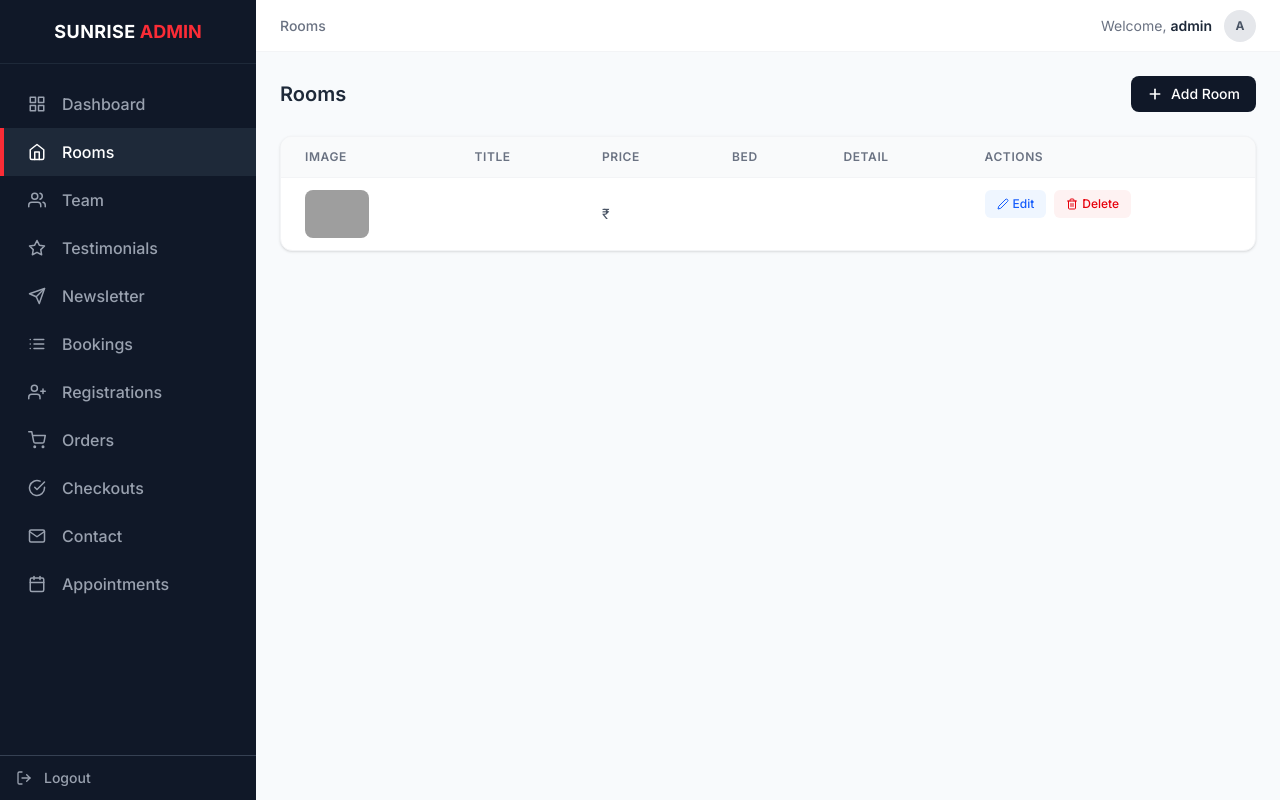
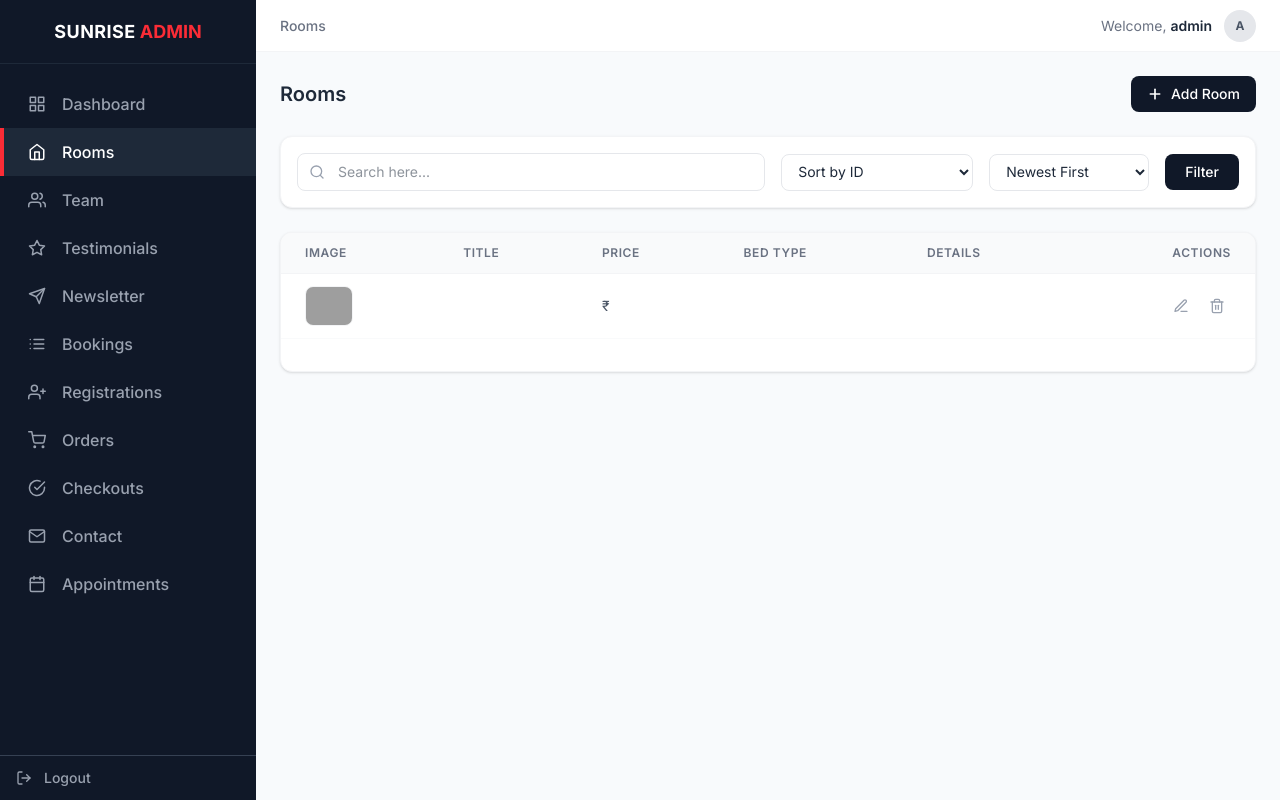
Before and after one commit to mohitgajjar1811/pgsystem, a Laravel app: page /admin/showroom in a window 1280 px wide. Run offline with Laravel 12, Linux system fonts and the light colour scheme; the visitor is signed in with stand-in values (Sample User, id 1); tables that the repository leaves empty hold one stand-in row (values such as "Sample post"); style sheets or scripts are compiled from the project's sources; parts of the project's set-up code (start-up, migrations or seed data) failed here and were passed over; grey boxes are pictures that could not be loaded.

Commit message:
add searcing, filtering, sorting

```diff
--- a/app/Http/Controllers/AdminController.php
+++ b/app/Http/Controllers/AdminController.php
@@ -33,24 +33,55 @@
         return view('admin.sidebar', compact('stats'));
     }
 
-    public function shownews() {
-        $data10 = Newsletter::all();
-        return view('admin.shownews', ['data10' => $data10]);
+    public function shownews(Request $request) {
+        $query = Newsletter::query();
+        if ($request->filled('search')) {
+            $query->where('email', 'like', '%' . $request->search . '%');
+        }
+        $data10 = $query->orderBy($request->get('sort', 'id'), $request->get('direction', 'desc'))->paginate(10)->withQueryString();
+        $sortOptions = ['email' => 'Email'];
+        return view('admin.shownews', compact('data10', 'sortOptions'));
     }
 
-    public function showappointment() {
-        $data = Apt::all();
-        return view('admin.showappointment', ['data' => $data]);
+    public function showappointment(Request $request) {
+        $query = Apt::query();
+        if ($request->filled('search')) {
+            $query->where(function($q) use ($request) {
+                $q->where('name', 'like', '%' . $request->search . '%')
+                  ->orWhere('email', 'like', '%' . $request->search . '%')
+                  ->orWhere('phn', 'like', '%' . $request->search . '%');
+            });
+        }
+        $data = $query->orderBy($request->get('sort', 'id'), $request->get('direction', 'desc'))->paginate(10)->withQueryString();
+        $sortOptions = ['name' => 'Name', 'date' => 'Date', 'time' => 'Time'];
+        return view('admin.showappointment', compact('data', 'sortOptions'));
     }
 
-    public function showbooking() {
-        $data = Booking::all();
-        return view('admin.showbooking', ['data' => $data]);
+    public function showbooking(Request $request) {
+        $query = Booking::query();
+        if ($request->filled('search')) {
+            $query->where(function($q) use ($request) {
+                $q->where('name', 'like', '%' . $request->search . '%')
+                  ->orWhere('email', 'like', '%' . $request->search . '%')
+                  ->orWhere('mobileno', 'like', '%' . $request->search . '%');
+            });
+        }
+        $data = $query->orderBy($request->get('sort', 'id'), $request->get('direction', 'desc'))->paginate(10)->withQueryString();
+        $sortOptions = ['name' => 'Name', 'joiningdate' => 'Joining Date'];
+        return view('admin.showbooking', compact('data', 'sortOptions'));
     }
 
-    public function showcontact() {
-        $data1 = Student::all();
-        return view('admin.showcontact', ['data1' => $data1]);
+    public function showcontact(Request $request) {
+        $query = Student::query();
+        if ($request->filled('search')) {
+            $query->where(function($q) use ($request) {
+                $q->where('name', 'like', '%' . $request->search . '%')
+                  ->orWhere('email', 'like', '%' . $request->search . '%');
+            });
+        }
+        $data1 = $query->orderBy($request->get('sort', 'id'), $request->get('direction', 'desc'))->paginate(10)->withQueryString();
+        $sortOptions = ['name' => 'Name', 'email' => 'Email'];
+        return view('admin.showcontact', compact('data1', 'sortOptions'));
     }
 
     public function addteam(Request $request) {
@@ -73,14 +104,33 @@
         return view('admin.addteam', ['data11' => $data11]);
     }
 
-    public function showregistration() {
-        $data12 = Signup::all();
-        return view('admin.showregistration', ['data12' => $data12]);
+    public function showregistration(Request $request) {
+        $query = Signup::query();
+        if ($request->filled('search')) {
+            $query->where(function($q) use ($request) {
+                $q->where('firstname', 'like', '%' . $request->search . '%')
+                  ->orWhere('lastname', 'like', '%' . $request->search . '%')
+                  ->orWhere('email', 'like', '%' . $request->search . '%')
+                  ->orWhere('phoneno', 'like', '%' . $request->search . '%');
+            });
+        }
+        $data12 = $query->orderBy($request->get('sort', 'id'), $request->get('direction', 'desc'))->paginate(10)->withQueryString();
+        $sortOptions = ['firstname' => 'First Name', 'lastname' => 'Last Name', 'email' => 'Email'];
+        return view('admin.showregistration', compact('data12', 'sortOptions'));
     }
 
-    public function showlogin() {
-        $data13 = Signup::all();
-        return view('admin.showlogin', ['data13' => $data13]);
+    public function showlogin(Request $request) {
+        $query = Signup::query();
+        if ($request->filled('search')) {
+            $query->where(function($q) use ($request) {
+                $q->where('firstname', 'like', '%' . $request->search . '%')
+                  ->orWhere('lastname', 'like', '%' . $request->search . '%')
+                  ->orWhere('email', 'like', '%' . $request->search . '%');
+            });
+        }
+        $data13 = $query->orderBy($request->get('sort', 'id'), $request->get('direction', 'desc'))->paginate(10)->withQueryString();
+        $sortOptions = ['firstname' => 'First Name', 'lastname' => 'Last Name', 'email' => 'Email'];
+        return view('admin.showlogin', compact('data13', 'sortOptions'));
     }
 
     public function deleteregistration($id) {
@@ -88,9 +138,17 @@
         return redirect('/admin/showregistration');
     }
 
-    public function showteam() {
-        $data11 = Team::all();
-        return view('admin.showteam', ['data11' => $data11]);
+    public function showteam(Request $request) {
+        $query = Team::query();
+        if ($request->filled('search')) {
+            $query->where(function($q) use ($request) {
+                $q->where('name', 'like', '%' . $request->search . '%')
+                  ->orWhere('dsg', 'like', '%' . $request->search . '%');
+            });
+        }
+        $data11 = $query->orderBy($request->get('sort', 'id'), $request->get('direction', 'desc'))->paginate(10)->withQueryString();
+        $sortOptions = ['name' => 'Name', 'dsg' => 'Designation'];
+        return view('admin.showteam', compact('data11', 'sortOptions'));
     }
 
     public function deleteteam($id) {
@@ -137,9 +195,18 @@
         return view('admin.addroom', ['data' => $data]);
     }
 
-    public function showroom() {
-        $data = Blog::all();
-        return view('admin.showroom', ['data' => $data]);
+    public function showroom(Request $request) {
+        $query = Blog::query();
+        if ($request->filled('search')) {
+            $query->where(function($q) use ($request) {
+                $q->where('title', 'like', '%' . $request->search . '%')
+                  ->orWhere('detail', 'like', '%' . $request->search . '%')
+                  ->orWhere('bed', 'like', '%' . $request->search . '%');
+            });
+        }
+        $data = $query->orderBy($request->get('sort', 'id'), $request->get('direction', 'desc'))->paginate(10)->withQueryString();
+        $sortOptions = ['title' => 'Title', 'price' => 'Price', 'bed' => 'Bed Type'];
+        return view('admin.showroom', compact('data', 'sortOptions'));
     }
 
     public function updateroom(Request $request, $id) {
@@ -166,14 +233,26 @@
         return redirect('/admin/showroom');
     }
 
-    public function showorder() {
-        $data13 = Order::all();
-        return view('admin.showorder', ['data13' => $data13]);
+    public function showorder(Request $request) {
+        $query = Order::query();
+        if ($request->filled('search')) {
+            $query->where('order_id', 'like', '%' . $request->search . '%');
+            // Assuming order has some identifiable field, update if different
+        }
+        $data13 = $query->orderBy($request->get('sort', 'id'), $request->get('direction', 'desc'))->paginate(10)->withQueryString();
+        $sortOptions = ['order_id' => 'Order ID', 'amount' => 'Amount'];
+        return view('admin.showorder', compact('data13', 'sortOptions'));
     }
 
-    public function showcheckout() {
-        $data14 = Cout::all();
-        return view('admin.showcheckout', ['data14' => $data14]);
+    public function showcheckout(Request $request) {
+        $query = Cout::query();
+        if ($request->filled('search')) {
+            $query->where('name', 'like', '%' . $request->search . '%')
+                  ->orWhere('email', 'like', '%' . $request->search . '%');
+        }
+        $data14 = $query->orderBy($request->get('sort', 'id'), $request->get('direction', 'desc'))->paginate(10)->withQueryString();
+        $sortOptions = ['name' => 'Name', 'email' => 'Email'];
+        return view('admin.showcheckout', compact('data14', 'sortOptions'));
     }
 
     public function addtest(Request $request) {
@@ -197,9 +276,17 @@
         return view('admin.addtest', ['data' => $data]);
     }
 
-    public function showtest() {
-        $data2 = Test::all();
-        return view('admin.showtest', ['data2' => $data2]);
+    public function showtest(Request $request) {
+        $query = Test::query();
+        if ($request->filled('search')) {
+            $query->where(function($q) use ($request) {
+                $q->where('name', 'like', '%' . $request->search . '%')
+                  ->orWhere('dsg', 'like', '%' . $request->search . '%');
+            });
+        }
+        $data2 = $query->orderBy($request->get('sort', 'id'), $request->get('direction', 'desc'))->paginate(10)->withQueryString();
+        $sortOptions = ['name' => 'Name', 'dsg' => 'Designation'];
+        return view('admin.showtest', compact('data2', 'sortOptions'));
     }
 
     public function updatetest(Request $request, $id) {
--- /dev/null
+++ b/resources/views/admin/partials/filters.blade.php
@@ -0,0 +1,105 @@
+<div class="flex flex-col md:flex-row items-center gap-4 mb-6 bg-white p-4 rounded-xl border border-gray-100 shadow-sm">
+    <form action="" method="GET" id="admin-filter-form" class="flex flex-1 flex-col md:flex-row items-center gap-4 w-full">
+        <!-- Search Input -->
+        <div class="relative flex-1 w-full">
+            <span class="absolute inset-y-0 left-0 pl-3 flex items-center pointer-events-none text-gray-400">
+                <i data-feather="search" style="width:16px;height:16px;"></i>
+            </span>
+            <input type="text" name="search" id="admin-search-input" value="{{ request('search') }}" placeholder="Search here..."
+                   class="block w-full pl-10 pr-3 py-2 border border-gray-200 rounded-lg focus:outline-none focus:ring-2 focus:ring-gray-900 focus:border-transparent text-sm transition-all"
+                   autocomplete="off">
+        </div>
+
+        <!-- Sort Column -->
+        <div class="w-full md:w-48">
+            <select name="sort" id="admin-sort-select" class="block w-full px-3 py-2 border border-gray-200 rounded-lg focus:outline-none focus:ring-2 focus:ring-gray-900 text-sm transition-all bg-white cursor-pointer">
+                <option value="id" {{ request('sort') == 'id' ? 'selected' : '' }}>Sort by ID</option>
+                @foreach($sortOptions as $value => $label)
+                    <option value="{{ $value }}" {{ request('sort') == $value ? 'selected' : '' }}>Sort by {{ $label }}</option>
+                @endforeach
+            </select>
+        </div>
+
+        <!-- Sort Direction -->
+        <div class="w-full md:w-40">
+            <select name="direction" id="admin-direction-select" class="block w-full px-3 py-2 border border-gray-200 rounded-lg focus:outline-none focus:ring-2 focus:ring-gray-900 text-sm transition-all bg-white cursor-pointer">
+                <option value="desc" {{ request('direction') == 'desc' ? 'selected' : '' }}>Newest First</option>
+                <option value="asc" {{ request('direction') == 'asc' ? 'selected' : '' }}>Oldest First</option>
+            </select>
+        </div>
+
+        <!-- Actions -->
+        <div class="flex items-center gap-2 w-full md:w-auto">
+            <button type="submit" class="flex-1 md:flex-none inline-flex items-center justify-center gap-2 bg-gray-900 text-white text-sm font-medium px-5 py-2 rounded-lg hover:bg-gray-700 transition-colors cursor-pointer">
+                Filter
+            </button>
+            @if(request()->has('search') || request()->has('sort'))
+                <a href="{{ url()->current() }}" class="flex-1 md:flex-none inline-flex items-center justify-center gap-2 bg-gray-100 text-gray-600 text-sm font-medium px-5 py-2 rounded-lg hover:bg-gray-200 transition-colors no-underline">
+                    Reset
+                </a>
+            @endif
+        </div>
+    </form>
+</div>
+
+<script>
+document.addEventListener('DOMContentLoaded', function() {
+    const searchInput = document.getElementById('admin-search-input');
+    const sortSelect = document.getElementById('admin-sort-select');
+    const directionSelect = document.getElementById('admin-direction-select');
+    const container = document.getElementById('admin-table-container');
+    const form = document.getElementById('admin-filter-form');
+
+    let timeout = null;
+
+    function performSearch() {
+        const url = new URL(window.location.href);
+        const params = new URLSearchParams(new FormData(form));
+
+        // Update URL bar
+        window.history.replaceState({}, '', `${url.pathname}?${params.toString()}`);
+
+        // Show loading state
+        if (container) container.style.opacity = '0.5';
+
+        fetch(`${url.pathname}?${params.toString()}`, {
+            headers: { 'X-Requested-With': 'XMLHttpRequest' }
+        })
+        .then(response => response.text())
+        .then(html => {
+            const parser = new DOMParser();
+            const doc = parser.parseFromString(html, 'text/html');
+            const newContent = doc.getElementById('admin-table-container');
+
+            if (newContent && container) {
+                container.innerHTML = newContent.innerHTML;
+                feather.replace(); // Re-init icons
+            }
+            container.style.opacity = '1';
+        })
+        .catch(err => {
+            console.error('Search failed:', err);
+            container.style.opacity = '1';
+        });
+    }
+
+    if (searchInput) {
+        searchInput.addEventListener('input', function() {
+            clearTimeout(timeout);
+            timeout = setTimeout(performSearch, 300);
+        });
+    }
+
+    [sortSelect, directionSelect].forEach(el => {
+        if (el) {
+            el.addEventListener('change', performSearch);
+        }
+    });
+
+    // Prevent default form submission to handle it via JS
+    form.addEventListener('submit', function(e) {
+        e.preventDefault();
+        performSearch();
+    });
+});
+</script>
--- a/resources/views/admin/showroom.blade.php
+++ b/resources/views/admin/showroom.blade.php
@@ -10,47 +10,58 @@
     </a>
 </div>
 
-<div class="bg-white rounded-xl shadow-sm border border-gray-100 overflow-hidden">
-    <table class="w-full text-sm">
+@include('admin.partials.filters')
+
+<div id="admin-table-container">
+    <div class="bg-white rounded-xl shadow-sm border border-gray-100 overflow-hidden">
+        <table class="w-full text-sm">
         <thead>
             <tr class="bg-gray-50 border-b border-gray-100">
                 <th class="text-left text-xs font-semibold text-gray-500 uppercase tracking-wider px-6 py-3">Image</th>
                 <th class="text-left text-xs font-semibold text-gray-500 uppercase tracking-wider px-6 py-3">Title</th>
                 <th class="text-left text-xs font-semibold text-gray-500 uppercase tracking-wider px-6 py-3">Price</th>
-                <th class="text-left text-xs font-semibold text-gray-500 uppercase tracking-wider px-6 py-3">Bed</th>
-                <th class="text-left text-xs font-semibold text-gray-500 uppercase tracking-wider px-6 py-3">Detail</th>
-                <th class="text-left text-xs font-semibold text-gray-500 uppercase tracking-wider px-6 py-3">Actions</th>
+                <th class="text-left text-xs font-semibold text-gray-500 uppercase tracking-wider px-6 py-3">Bed Type</th>
+                <th class="text-left text-xs font-semibold text-gray-500 uppercase tracking-wider px-6 py-3">Details</th>
+                <th class="text-left text-xs font-semibold text-gray-500 uppercase tracking-wider px-6 py-3 text-right">Actions</th>
             </tr>
         </thead>
         <tbody class="divide-y divide-gray-50">
             @foreach($data as $i)
             <tr class="hover:bg-gray-50 transition-colors">
                 <td class="px-6 py-3">
-                    <img src="{{ asset('img_uploads/' . $i->image) }}" class="h-12 w-16 rounded-lg object-cover" alt="{{ $i->title }}">
+                    <div class="w-12 h-10 rounded-lg overflow-hidden border border-gray-100">
+                        <img src="{{ asset('img_uploads/' . $i->image) }}" class="w-full h-full object-cover" onerror="this.src='/img_uploads/placeholder.png'">
+                    </div>
                 </td>
                 <td class="px-6 py-3 font-medium text-gray-800">{{ $i->title }}</td>
                 <td class="px-6 py-3 text-gray-600">₹{{ $i->price }}</td>
                 <td class="px-6 py-3 text-gray-600">{{ $i->bed }}</td>
                 <td class="px-6 py-3 text-gray-500 max-w-xs truncate">{{ $i->detail }}</td>
-                <td class="px-6 py-3 flex items-center gap-2">
-                    <a href="/admin/updateroom/{{ $i->id }}" class="inline-flex items-center gap-1 text-xs font-medium text-blue-600 bg-blue-50 hover:bg-blue-100 px-3 py-1.5 rounded-md no-underline transition-colors">
-                        <i data-feather="edit-2" style="width:12px;height:12px;"></i> Edit
-                    </a>
-                    <a href="/admin/deleteroom/{{ $i->id }}" class="inline-flex items-center gap-1 text-xs font-medium text-red-600 bg-red-50 hover:bg-red-100 px-3 py-1.5 rounded-md no-underline transition-colors"
-                       onclick="return confirm('Delete this room?')">
-                        <i data-feather="trash-2" style="width:12px;height:12px;"></i> Delete
-                    </a>
+                <td class="px-6 py-3 text-right">
+                    <div class="flex items-center justify-end gap-2">
+                        <a href="/admin/updateroom/{{ $i->id }}" class="p-1.5 text-gray-400 hover:text-gray-900 transition-colors">
+                            <i data-feather="edit-3" style="width:16px;height:16px;"></i>
+                        </a>
+                        <a href="/admin/deleteroom/{{ $i->id }}" class="p-1.5 text-gray-400 hover:text-red-600 transition-colors" onclick="return confirm('Delete this room?')">
+                            <i data-feather="trash-2" style="width:16px;height:16px;"></i>
+                        </a>
+                    </div>
                 </td>
             </tr>
             @endforeach
         </tbody>
     </table>
-    @if(count($data) === 0)
+
+    @if(count($data) > 0)
+    <div class="px-6 py-4 border-t border-gray-50">
+        {{ $data->links() }}
+    </div>
+    @else
     <div class="text-center py-12 text-gray-400">
-        <i data-feather="home" style="width:40px;height:40px;" class="mx-auto mb-3 opacity-40"></i>
-        <p class="text-sm">No rooms found.</p>
+        <p class="text-sm">No rooms found matching your criteria.</p>
     </div>
     @endif
 </div>
+</div>
 
 @endsection
```
Also changed, not shown: resources/views/admin/showappointment.blade.php (+7 -4 lines), resources/views/admin/showbooking.blade.php (+7 -4 lines), resources/views/admin/showcheckout.blade.php (+10 -2 lines), resources/views/admin/showcontact.blade.php (+12 -3 lines), resources/views/admin/showlogin.blade.php (+12 -6 lines), resources/views/admin/shownews.blade.php (+18 -10 lines), resources/views/admin/showorder.blade.php (+10 -2 lines), resources/views/admin/showregistration.blade.php (+8 -0 lines), resources/views/admin/showteam.blade.php (+24 -13 lines), resources/views/admin/showtest.blade.php (+26 -9 lines).
